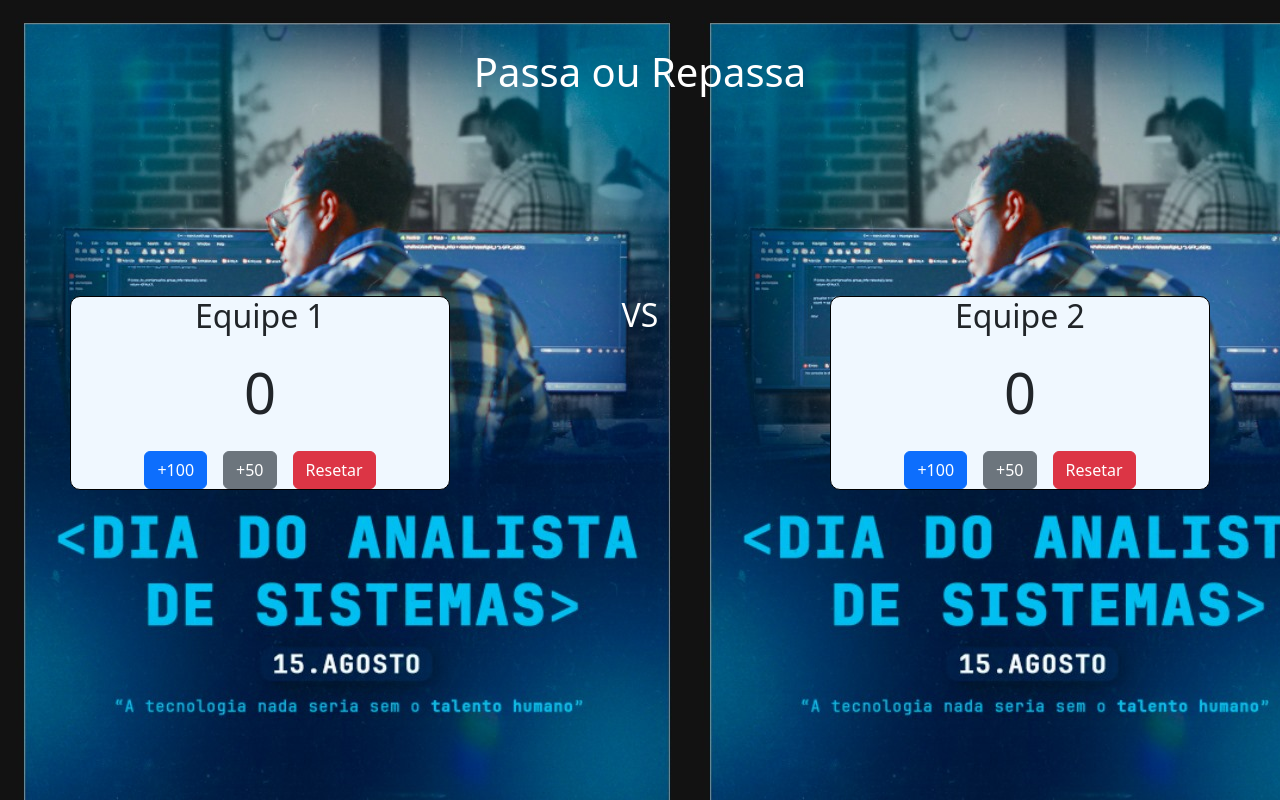
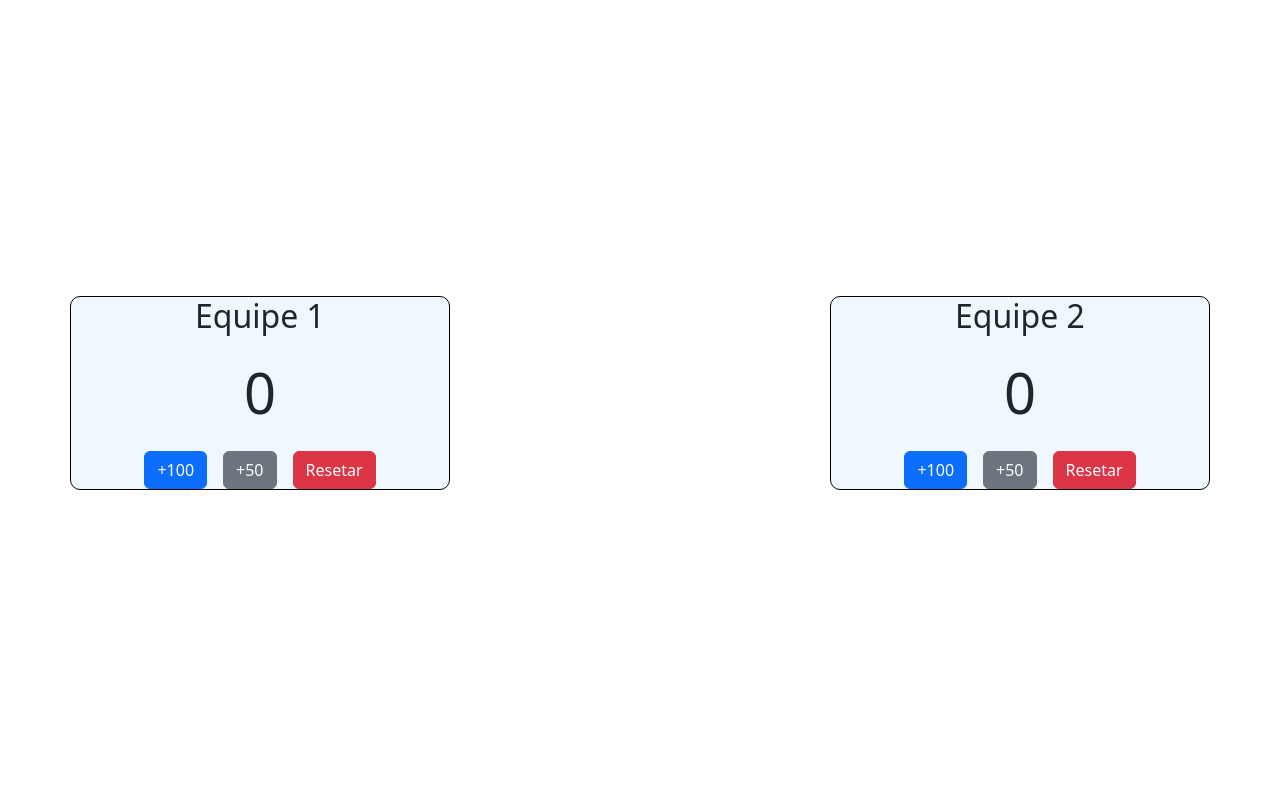
Before and after one commit to markame/passa_ou_repassa, a plain HTML site: page index.html in a window 1280 px wide. Drawn offline with nearby package versions, Linux system fonts and the light colour scheme.

Commit message:
Update index.html

```diff
--- a/index.html
+++ b/index.html
@@ -10,7 +10,7 @@
     <style>
         .bodycolor{
 
-            background-image: url('fundo.jpeg');
+            background-image: url('');
             backface-visibility: visible;
         }
         img{
```
